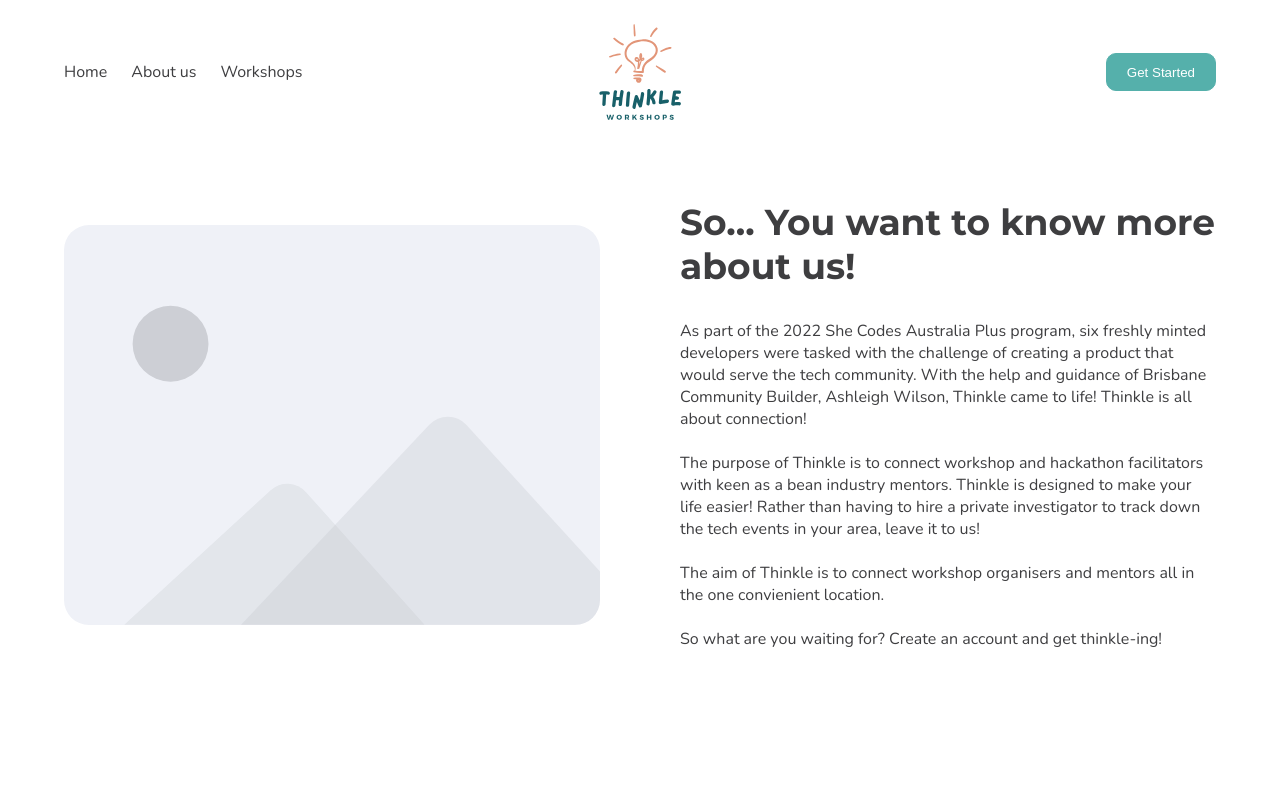
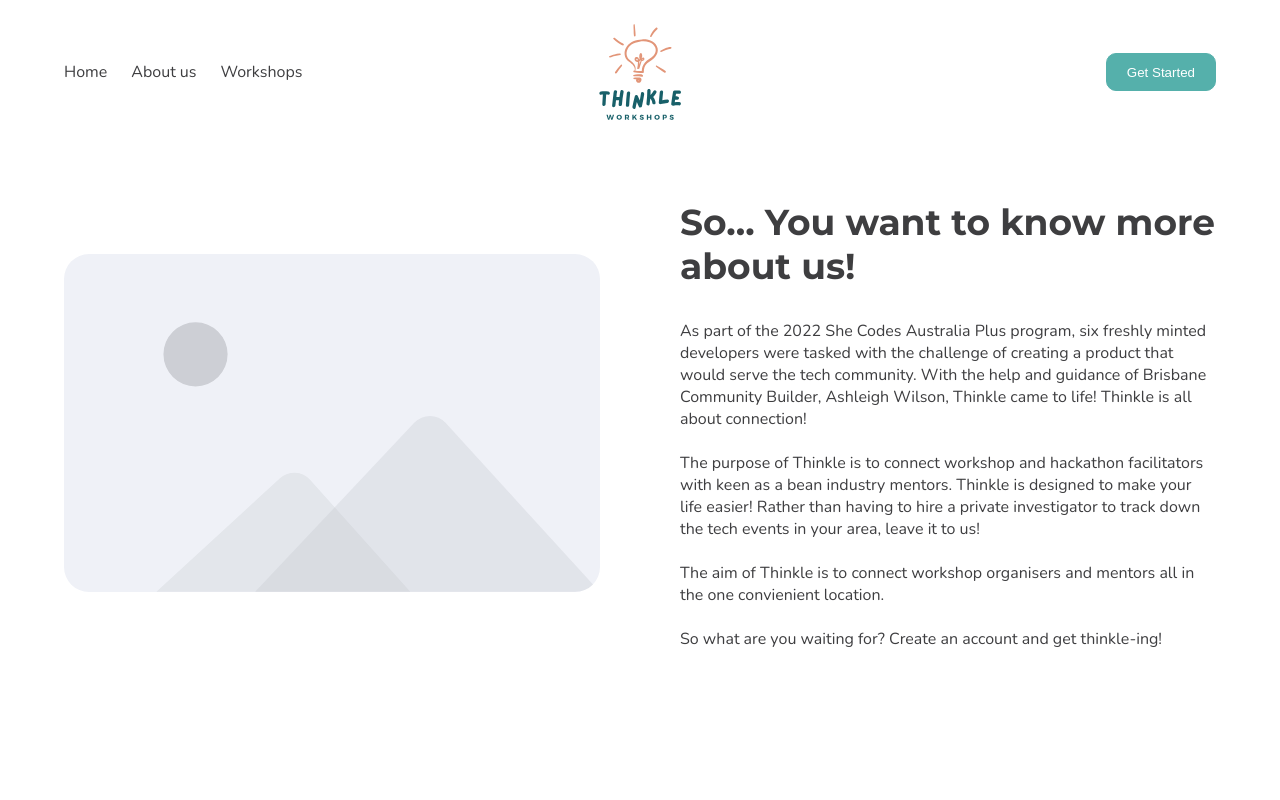
Before and after one commit to SheCodesAus/she-codes-group-project-frontend-fullstack-pancake, a React (Create React App) app: page /about-us in a window 1280 px wide. Shown: the top 800 px of the page. Built offline with nearby package versions, Linux system fonts and the light colour scheme.

Commit message:
Update founder's photo to circle to get rid of the white border in the middle

```diff
--- a/src/components/common/TwoColumn/style.css
+++ b/src/components/common/TwoColumn/style.css
@@ -15,14 +15,12 @@
 
 .columnImage {
   width: 100%;
-  height: 50vh;
   border-radius: var(--borderRadius-large);
 }
 
 .columnImage img {
   border-radius: var(--borderRadius-large);
   width: 100%;
-  height: 100%;
   object-fit: cover;
 }
 
--- a/src/pages/AboutUsPage.jsx
+++ b/src/pages/AboutUsPage.jsx
@@ -5,7 +5,7 @@ import TwoColumnNoButton from "../components/modules/AboutUs/TwoColumnNoButton";
 import Placeholder from "../assets/images/placeholder.svg";
 import Grid from "../components/common/Grid";
 import MeetTheTeamCard from "../components/modules/AboutUs/MeetTheTeam";
-import Ashleigh from "../assets/images/Ashleigh_Headshot.jpeg";
+import Ashleigh from "../assets/images/Ashleigh_Headshot_Round.png";
 
 const paragraph1 = (
   <p>
```
Also changed, not shown: src/assets/images/Ashleigh_Headshot_Round.png (added).
